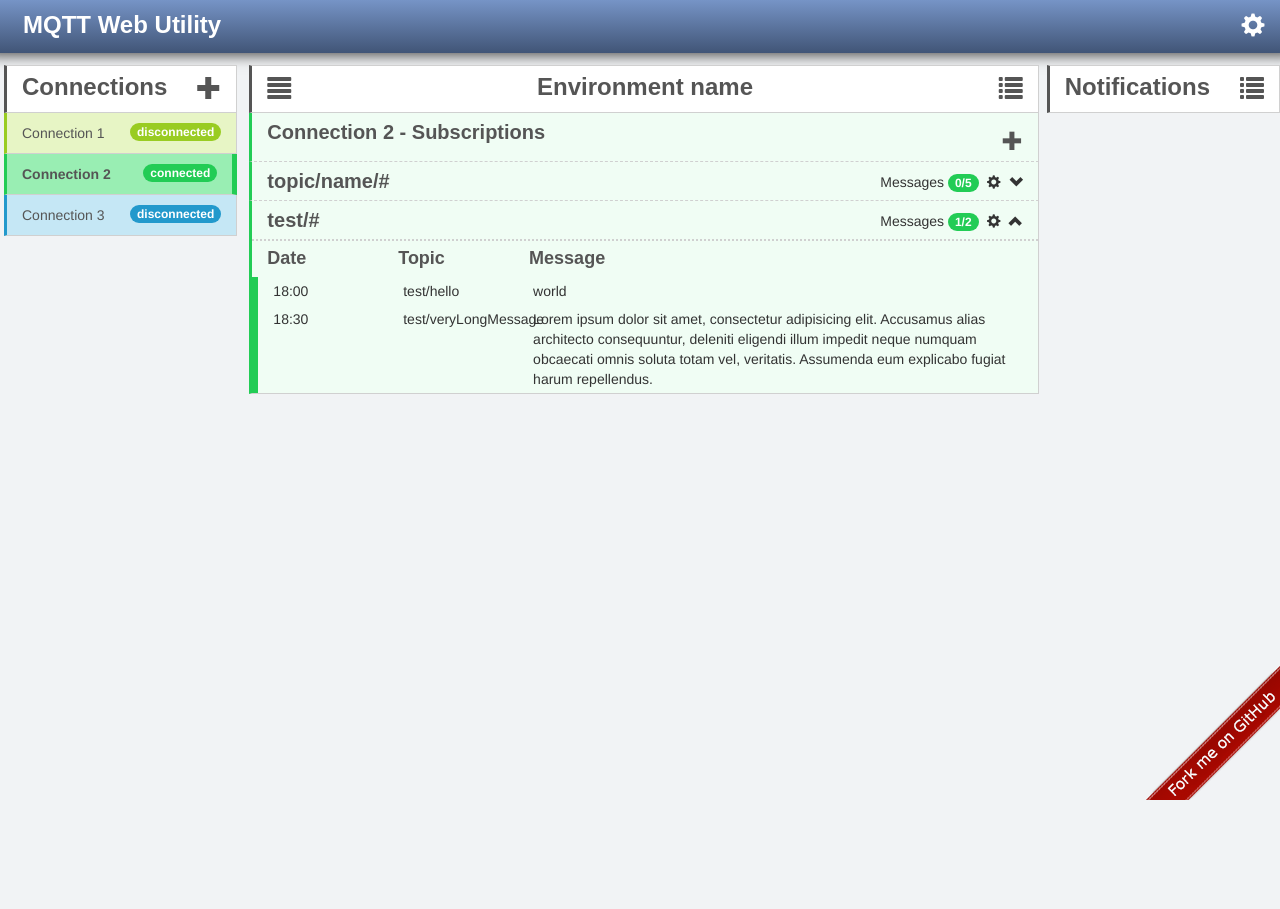
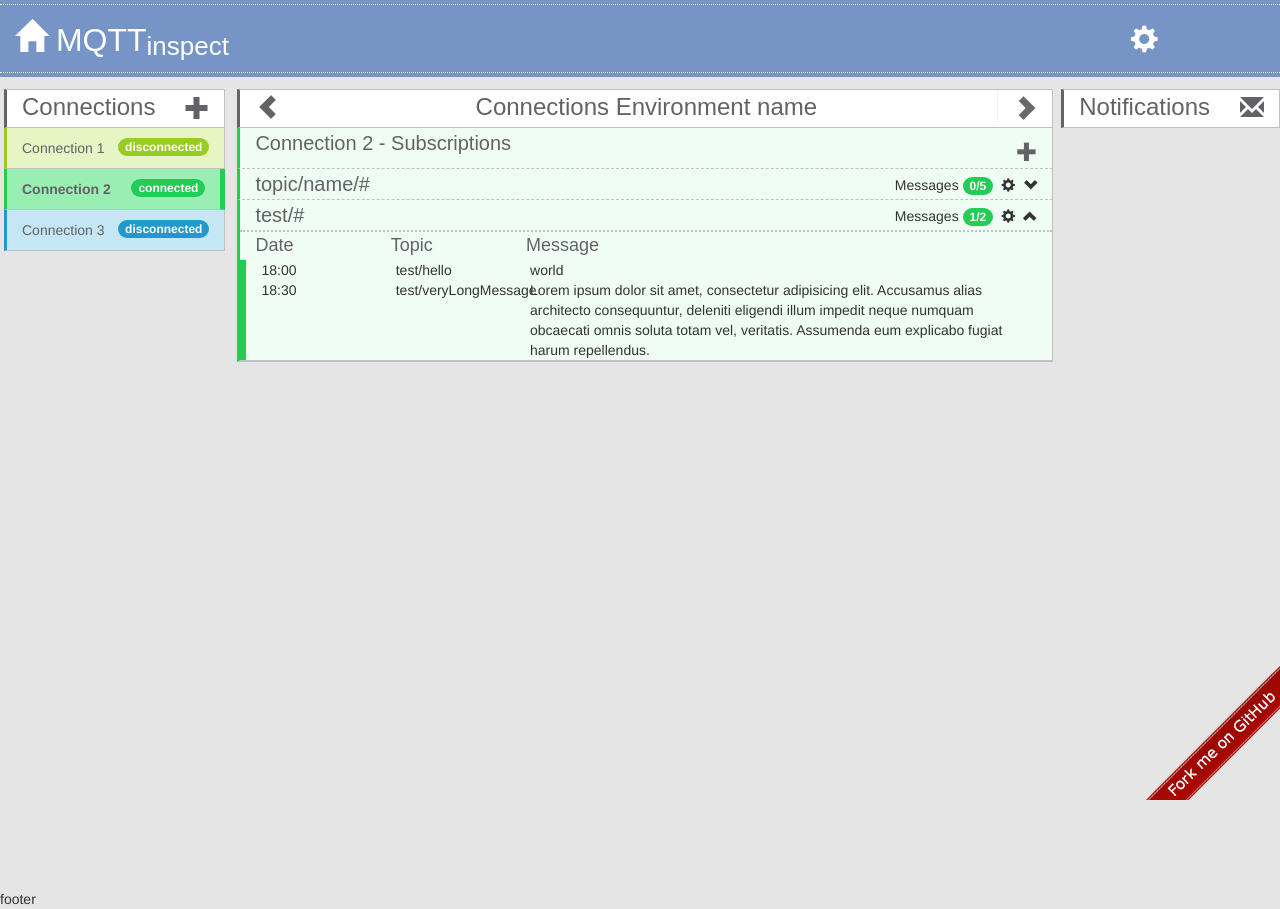
Before and after one commit to sandro-k/mqtt-chrome, a website: page index.html in a window 1280 px wide. Before the commit the page ends 865 px from the top, so only its background shows below. Drawn offline with nearby package versions, Linux system fonts and the light colour scheme; files that its build step writes are made by us from their sources.

Commit message:
Changed app name and some margins

```diff
--- /dev/null
+++ b/css/fonts.scss
@@ -0,0 +1,31 @@
+/*
+compiled scss will be in the build directory so we need to go up two directories
+*/
+@font-face {
+  font-family: 'icomoon';
+  src:url('../../fonts/icomoon.eot?ibphbr');
+  src:url('../../fonts/icomoon.eot?#iefixibphbr') format('embedded-opentype'),
+  url('../../fonts/icomoon.woff?ibphbr') format('woff'),
+  url('../../fonts/icomoon.ttf?ibphbr') format('truetype'),
+  url('../../fonts/icomoon.svg?ibphbr#icomoon') format('svg');
+  font-weight: normal;
+  font-style: normal;
+}
+
+[class^="icon-"], [class*=" icon-"] {
+  font-family: 'icomoon';
+  speak: none;
+  font-style: normal;
+  font-weight: normal;
+  font-variant: normal;
+  text-transform: none;
+  line-height: 1;
+
+  /* Better Font Rendering =========== */
+  -webkit-font-smoothing: antialiased;
+  -moz-osx-font-smoothing: grayscale;
+}
+
+.icon-uniE600:before {
+  content: "\e600";
+}
--- a/css/layout.scss
+++ b/css/layout.scss
@@ -1,24 +1,37 @@
 $margin: 4px;
 
 $grey: #f2f2f2;
-$grey_dark: #D0D0D0;
-$grey_dark_dark: #555;
+//$grey_dark: #D0D0D0;
+$grey_dark:#c1c0c6;
+//$grey_dark_dark: #555;
+$grey_dark_dark: #626267;
+$black: #010101;
 $blue: #7694c6;
+//c1c0c6
 
 html,
 body {
   margin: 0;
   padding: 0;
   height: 100%;
-  background-color: #f1f3f5;
+//  background-color: #ededf2;
+//  background: url('../../img/gray_jean.png') repeat;
+  background: #e5e5e5;
+  -webkit-font-smoothing: antialiased;
+}
+
+div {
+  -webkit-font-smoothing: antialiased;
 }
 
 h1, h2, h3, h4, h5 {
   color: $grey_dark_dark;
+  font-weight: 200;
   margin-top: 0;
   margin-bottom: 0;
   padding-top: $margin;
   padding-bottom: $margin;
+  -webkit-font-smoothing: antialiased
 }
 
 @mixin headings($from: 1, $to: 6) {
@@ -32,12 +45,16 @@ h1, h2, h3, h4, h5 {
 
 @include headings() {
   font-family: sans-serif;
-  font-weight: bold;
+//  font-weight: bold;
 }
 
 .sub {
   border-top: 1px dashed $grey_dark;
 
+}
+
+.glyphicon {
+//  color: #e5e5e5;
 }
 
 .connection {
@@ -53,12 +70,12 @@ h1, h2, h3, h4, h5 {
 }
 
 .last {
-  border-bottom: 1px solid $grey_dark;
+  border-bottom: 2px solid $grey_dark;
 }
 
 .main .row, .aside .row  {
-  padding-top: $margin;
-  padding-bottom: $margin;
+//  padding-top: $margin;
+//  padding-bottom: $margin;
 }
 
 h1 {
@@ -85,6 +102,39 @@ h2 {
   flex: 10 100%;
   min-height: 100%;
   position: relative;
+  [class*=" icon-"] {
+    .glyphicon {
+      color: dimgrey;
+//      font-size: 29px;
+    }
+  }
+  .icon-left {
+    border-right: 1px solid $grey;
+    padding-right: 15px;
+  }
+  .icon-right {
+    border-left: 1px solid $grey;
+    padding-left: 15px;
+  }
+
+  .head {
+    text-align: center;
+    h1 {
+      font-family: sans-serif;
+      //    font-size: 21px;
+      font-weight: 200;
+    }
+  }
+  .row {
+    .options > span {
+      margin-left: $margin*2;
+    }
+    // because we use pull left on all
+    // spans the fist element will be the last
+    .options > span:last-child {
+      margin-left: 0px;
+    }
+  }
 }
 
 .aside {
@@ -95,18 +145,40 @@ h2 {
 .header {
   margin-top: 0;
   margin-bottom: $margin*3;
-  padding-top: $margin*2;
-  padding-bottom: $margin*2;
-  padding-left: $margin*2;
+  padding-top: $margin;
+  padding-bottom: $margin;
+  padding-left: 0;
   h1 {
     font-size: 24px;
     color: #ffffff;
   }
+  .header-wrapper {
+    border-bottom: 1px dotted #e5e5e5;
+    border-top: 1px dotted #e5e5e5;
+    .app-name {
+      height: 67px;
+      padding: 14px 0px;
+      font-size: 32px;
+      line-height: 22px;
+      span.subline {
+        font-size: 26px;
+        position: relative;
+        top: 4px;
+      }
+    }
+    .config-icon {
+      height: 67px;
+      padding: 20px 0px;
+      font-size: 28px;
+      line-height: 22px;
+    }
+  }
 }
 
 .gradient {
-  background-image: linear-gradient(to bottom, $blue, #415577);
-  box-shadow: 0px -10px 13px 13px $grey_dark_dark;
+//  background-image: linear-gradient(to bottom, $blue, #415577);
+//    linear-gradient(#ffffff 81%,#f5f6f7);
+//  box-shadow: 0px 0px 32px 0px $grey_dark_dark;
 }
 
 .footer {
@@ -120,11 +192,13 @@ h2 {
 .main {
   text-align: left;
   padding-bottom: 80px;
+  margin-left: $margin*2;
+  margin-right: $margin*2;
 }
 
 .aside > div:first-child, .main > div:first-child {
   //  border-left: 1px solid $grey_dark;
-  border-left: 3px solid #555555;
+  border-left: 3px solid $grey_dark_dark;
   border-top: 1px solid $grey_dark;
   border-bottom: 1px solid $grey_dark;
   border-right: 1px solid $grey_dark;
@@ -132,7 +206,7 @@ h2 {
 }
 
 .menu-left {
-  margin-right: $margin*2;
+//  margin-right: $margin*2;
   //   background: linear-gradient(to right,#3a3633 93%,#2a2725 100%);
   color: #ffffff;
 }
@@ -153,7 +227,7 @@ h2 {
 }
 
 .menu-right {
-  margin-left: $margin*2;
+//  margin-left: $margin*2;
 }
 
 //small
@@ -231,21 +305,7 @@ h2 {
   }
 }
 
-.main {
-  .head {
-    text-align: center;
-  }
-  .row {
-    .options > span {
-      margin-left: $margin*2;
-    }
-    // because we use pull left on all
-    // spans the fist element will be the last
-    .options > span:last-child {
-      margin-left: 0px;
-    }
-  }
-}
+
 
 .table-header {
   border-top: 2px dotted $grey_dark;
--- a/index.html
+++ b/index.html
@@ -10,6 +10,7 @@
     <link href="css/bootstrap.css" rel="stylesheet">
     <!--custom css via scss-->
     <link rel="stylesheet" href="css/build/global.css"/>
+    <link rel="stylesheet" href="css/build/fonts.css"/>
     <link rel="stylesheet" href="css/build/layout.css"/>
 </head>
 <body>
@@ -24,16 +25,16 @@
 
 <!--header-->
 <header class="header bg-blue gradient">
-    <div class="row">
-        <div class="col-xs-10">
-            <h1>MQTT Web Utility</h1>
-        </div>
-        <div class="col-xs-2">
-            <h1 class="pull-right"><span class="glyphicon glyphicon-cog"></span></h1>
+    <div class="header-wrapper">
+        <div class="row">
+            <div class="col-xs-9">
+                <h1 class="app-name"><span class="glyphicon glyphicon-home"></span> MQTT<span class="subline">inspect</span></h1>
+            </div>
+            <div class="col-xs-2">
+                <h1 class="config-icon pull-right"><span class="glyphicon glyphicon-cog"></span></h1>
+            </div>
         </div>
     </div>
-
-
 </header>
 
 <div class="wrapper">
@@ -64,16 +65,16 @@
     <section class="main">
         <div class="row bg-white">
             <div class="col-xs-1 hidden-xs">
-                <h1 class="toggle" data-target=".menu-left">
-                    <span class="glyphicon glyphicon-align-justify"></span>
+                <h1 class="toggle pull-left" data-target=".menu-left">
+                    <span class="glyphicon glyphicon-chevron-left"></span>
                 </h1>
             </div>
             <div class="col-xs-10 head">
-                <h1>Environment name</h1>
+                <h1>Connections Environment name</h1>
             </div>
             <div class="col-xs-1 hidden-xs">
-                <h1 class="toggle pull-right" data-target=".menu-right">
-                    <span class="glyphicon glyphicon-list"></span>
+                <h1 class="toggle pull-right icon-right" data-target=".menu-right">
+                    <span class="glyphicon glyphicon-chevron-right"></span>
                 </h1>
             </div>
         </div>
@@ -119,7 +120,10 @@
             <div class="row message">
                 <div class="col-xs-2">18:30</div>
                 <div class="col-xs-2">test/veryLongMessage</div>
-                <div class="col-xs-8">Lorem ipsum dolor sit amet, consectetur adipisicing elit. Accusamus alias architecto consequuntur, deleniti eligendi illum impedit neque numquam obcaecati omnis soluta totam vel, veritatis. Assumenda eum explicabo fugiat harum repellendus.</div>
+                <div class="col-xs-8">Lorem ipsum dolor sit amet, consectetur adipisicing elit. Accusamus alias
+                    architecto consequuntur, deleniti eligendi illum impedit neque numquam obcaecati omnis soluta totam
+                    vel, veritatis. Assumenda eum explicabo fugiat harum repellendus.
+                </div>
             </div>
         </div>
 
@@ -134,7 +138,7 @@
             </div>
             <div class="col-xs-1 col-sm-2">
                 <h1 class="toggle pull-right" data-target=".menu-right">
-                    <span class="glyphicon glyphicon-list"></span>
+                    <span class="glyphicon glyphicon-envelope"></span>
                 </h1>
             </div>
         </div>
@@ -144,6 +148,9 @@
 </div>
 
 <!--footer-->
+<footer>
+    footer
+</footer>
 
 <!-- jQuery (necessary for Bootstrap's JavaScript plugins) -->
 <script src="https://ajax.googleapis.com/ajax/libs/jquery/1.11.0/jquery.min.js"></script>
```
Also changed, not shown: assets/bg.png (added), fonts/icomoon.ttf (added), fonts/icomoon.woff (added), img/gray_jean.png (added), img/icons/bg.png (added), img/icons/connections.svg (added), img/mqtt.svg (added), 3 other files.
